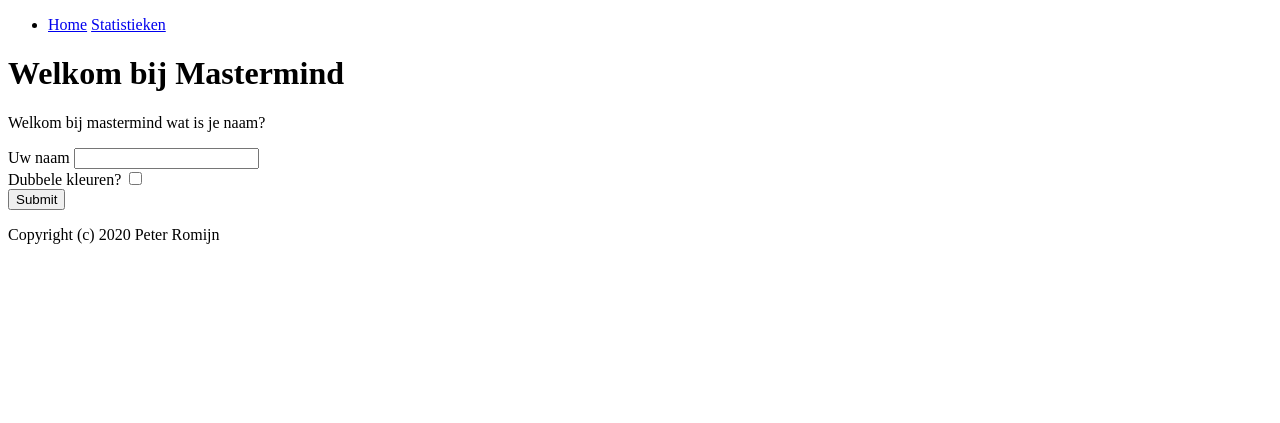
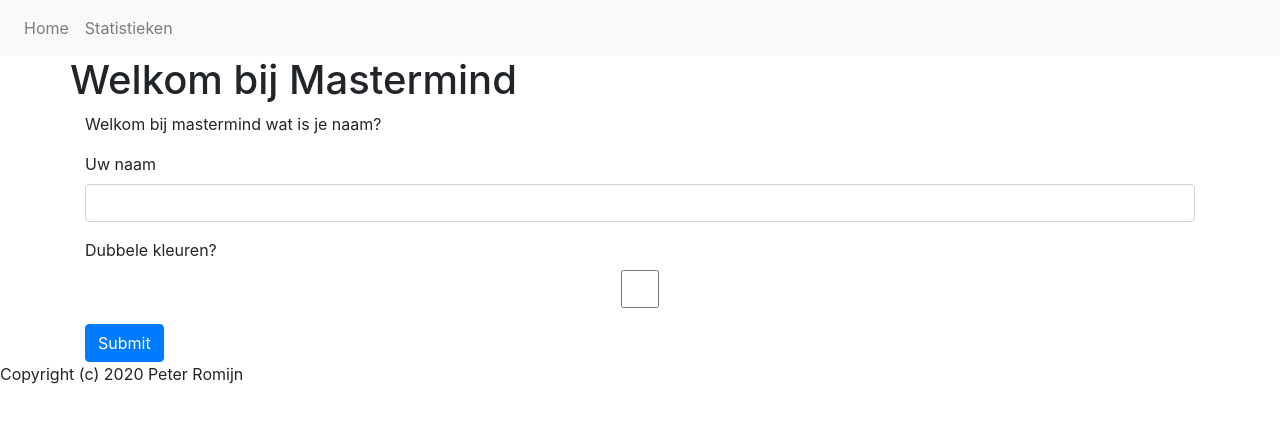
Before and after one commit to mainshooter/mastermind_python, a Flask app: page / in a window 1280 px wide. Shown: the top 423 px of the page. Run offline with Flask 2, Linux system fonts and the light colour scheme; some libraries are stand-ins or nearby versions.

Commit message:
Fix bug and added styling

```diff
--- a/app.py
+++ b/app.py
@@ -21,7 +21,7 @@ def startUp():
 @app.route('/')
 def index():
     startUp()
-    if mastermind.canPlay() is True:
+    if 'playerName' in session:
         return redirect(url_for('playRound'))
     return render_template('welcome.html');
 
--- a/templates/layout.html
+++ b/templates/layout.html
@@ -4,6 +4,7 @@
         {% block head %}
         <meta charset="utf-8">
         <meta name="viewport" content="width=device-width, initial-scale=1">
+        <link rel="stylesheet" href="https://stackpath.bootstrapcdn.com/bootstrap/4.4.1/css/bootstrap.min.css" integrity="sha384-Vkoo8x4CGsO3+Hhxv8T/Q5PaXtkKtu6ug5TOeNV6gBiFeWPGFN9MuhOf23Q9Ifjh" crossorigin="anonymous">
         <style>
           .correct-answer {
             border: solid 2px black;
@@ -19,20 +20,32 @@
         {% endblock %}
     </head>
     <body>
-        <nav>
-            <ul>
-              <li>
-                <a href="/">Home</a>
-                <a href="/stats">Statistieken</a>
+        <nav class="navbar navbar-expand-lg navbar-light bg-light">
+          <div class="collapse navbar-collapse">
+            <ul class="navbar-nav mr-auto">
+              <li class="nav-item">
+                <a class="nav-link" href="/">Home</a>
+              </li>
+              <li class="nav-item">
+                <a class="nav-link" href="/stats">Statistieken</a>
               </li>
             </ul>
+          </div>
         </nav>
         <main>
-            <h1>{{ self.title() }}</h1>
-            {% block content %}{% endblock %}
+            <div class="container">
+              <div class="row">
+                <h1>{{ self.title() }}</h1>
+              </div>
+              {% block content %}{% endblock %}
+            </div>
+
         </main>
         <footer>
             <p>Copyright (c) 2020 Peter Romijn<p>
         </footer>
+        <script src="https://code.jquery.com/jquery-3.4.1.slim.min.js" integrity="sha384-J6qa4849blE2+poT4WnyKhv5vZF5SrPo0iEjwBvKU7imGFAV0wwj1yYfoRSJoZ+n" crossorigin="anonymous"></script>
+        <script src="https://cdn.jsdelivr.net/npm/popper.js@1.16.0/dist/umd/popper.min.js" integrity="sha384-Q6E9RHvbIyZFJoft+2mJbHaEWldlvI9IOYy5n3zV9zzTtmI3UksdQRVvoxMfooAo" crossorigin="anonymous"></script>
+        <script src="https://stackpath.bootstrapcdn.com/bootstrap/4.4.1/js/bootstrap.min.js" integrity="sha384-wfSDF2E50Y2D1uUdj0O3uMBJnjuUD4Ih7YwaYd1iqfktj0Uod8GCExl3Og8ifwB6" crossorigin="anonymous"></script>
     </body>
 </html>
--- a/templates/stats.html
+++ b/templates/stats.html
@@ -2,8 +2,7 @@
 
 {% block title %} Statistieken {% endblock %}
 {% block content %}
-  <h1>Statistieken</h1>
-  <table>
+  <table class="table">
     <thead>
       <tr>
         <th>#</th>
--- a/templates/welcome.html
+++ b/templates/welcome.html
@@ -3,16 +3,16 @@
 {% block title %}Welkom bij Mastermind{% endblock %}
 {% block content %}
 <p>Welkom bij mastermind wat is je naam?</p>
-<form method="post" action="/playername">
-  <div>
+<form method="post" class="form" action="/playername">
+  <div class="form-group">
     <label>Uw naam</label>
-    <input type="text" name="playerName">
+    <input type="text" class="form-control" name="playerName">
   </div>
-  <div>
+  <div class="form-group">
     <label>Dubbele kleuren?</label>
-    <input type="checkbox" name="doubleColors">
+    <input class="form-control" type="checkbox" name="doubleColors">
   </div>
 
-  <input type="submit">
+  <input class="btn btn-primary" type="submit">
 </form>
 {% endblock%}
```
Also changed, not shown: templates/game.html (+4 -4 lines), database.db, 1 other file.
